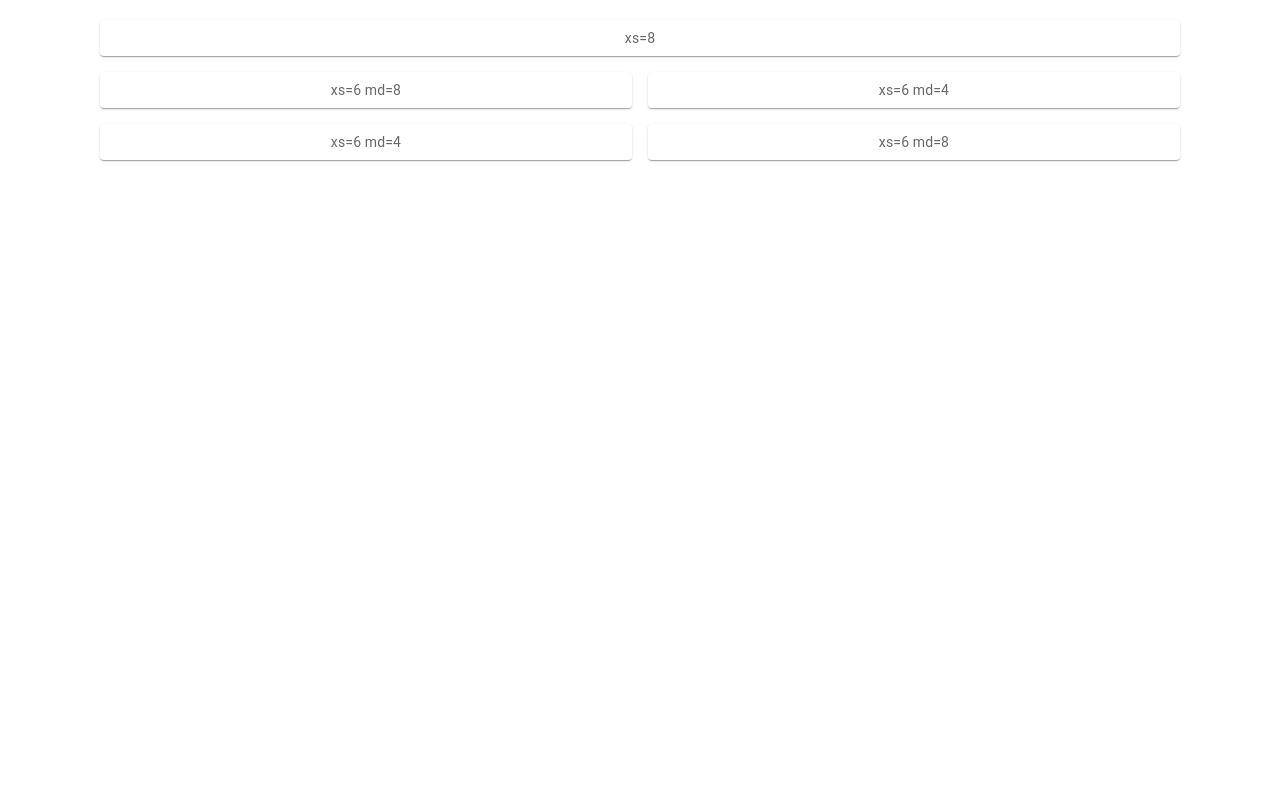
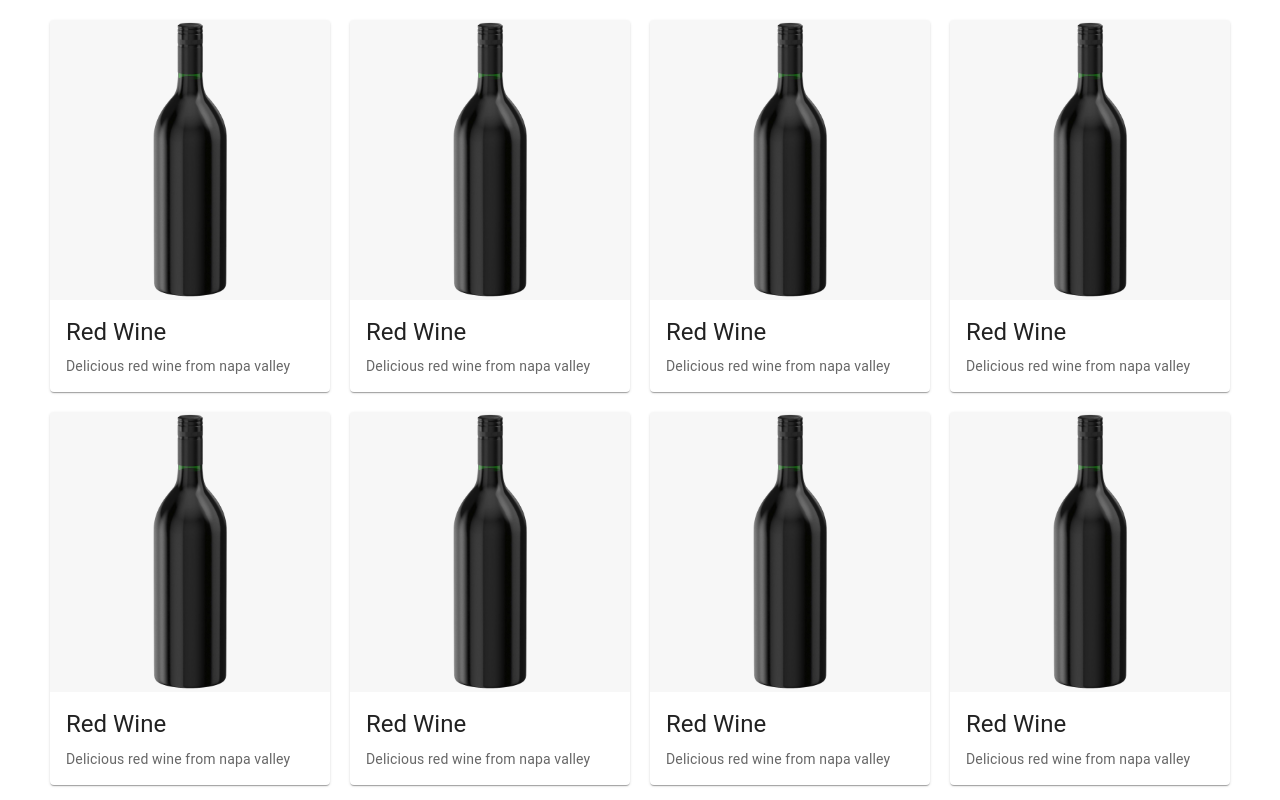
Before and after one commit to ericrhorn/wine_shop, a React (Create React App) app in the folder wine_shop/: page /#/store in a window 1280 px wide. Shown: the part 440-1240 px from the top of the page. Before the commit the page ends 800 px from the top, so only its background shows below. Built offline with nearby package versions, Linux system fonts and the light colour scheme.

Commit message:
home page and store

```diff
--- a/wine_shop/src/components/Home.js
+++ b/wine_shop/src/components/Home.js
@@ -1,8 +1,20 @@
 import React from 'react'
+import Box from '@mui/material/Box';
+import Grid from '@mui/material/Grid';
 
 function Home() {
   return (
-    <div>Home</div>
+    <div style={{ width: '90%', margin: '0 auto' }}>
+      <Box sx={{ display: 'flex', justifyContent: 'center', alignItems: 'center', border: 'solid black 1px' }}>
+        <Grid container justifyContent="center" alignItems="center" spacing={2}>
+          <Grid item xs={8}>
+            <h1 style={{ textAlign: 'center', fontSize: '50px' }}>The Wine Club</h1>
+            <p style={{lineHeight: '2', fontSize: '20px'}}>Sed quid ages tandem, si utilitas ab amicitia, ut fit saepe, defecerit? Hoc enim constituto in philosophia constituta sunt omnia. Quamquam te quidem video minime esse deterritum. Sic enim censent, oportunitatis esse beate vivere. Quid enim tanto opus est instrumento in optimis artibus comparandis? Omnium enim rerum principia parva sunt, sed suis progressionibus usa augentur nec sine causa; Hoc Hieronymus summum bonum esse dixit.</p>
+          </Grid>
+        </Grid>
+      </Box>
+
+    </div>
   )
 }
 
--- a/wine_shop/src/components/Store.js
+++ b/wine_shop/src/components/Store.js
@@ -1,23 +1,178 @@
 import * as React from 'react';
-import { styled } from '@mui/material/styles';
-import Box from '@mui/material/Box';
-import Paper from '@mui/material/Paper';
-import Grid from '@mui/material/Grid';
 
-const Item = styled(Paper)(({ theme }) => ({
-  backgroundColor: theme.palette.mode === 'dark' ? '#1A2027' : '#fff',
-  ...theme.typography.body2,
-  padding: theme.spacing(1),
-  textAlign: 'center',
-  color: theme.palette.text.secondary,
-}));
+import Card from '@mui/material/Card';
+import CardContent from '@mui/material/CardContent';
+import CardMedia from '@mui/material/CardMedia';
+import Typography from '@mui/material/Typography';
+import { CardActionArea } from '@mui/material';
+
+import wineBottle from '../assets/wine_bottle.jpeg'
+
+// import { styled } from '@mui/material/styles';
+// import Box from '@mui/material/Box';
+// import Paper from '@mui/material/Paper';
+// import Grid from '@mui/material/Grid';
+
+// const Item = styled(Paper)(({ theme }) => ({
+//   backgroundColor: theme.palette.mode === 'dark' ? '#1A2027' : '#fff',
+//   ...theme.typography.body2,
+//   padding: theme.spacing(1),
+//   textAlign: 'center',
+//   color: theme.palette.text.secondary,
+// }));
 
 
 
 function Store() {
   return (
-    <div style={{margin: '100px 100px', display: 'flex', justifyContent: 'center', alignItems: 'center'}}>
-      <Box sx={{ flexGrow: 1}}>
+    <div style={{ margin: '100px auto', maxWidth: '1200px', display: 'grid', gridTemplateColumns: 'repeat(auto-fit, minmax(250px, 1fr))', gap: '20px', padding: '0px 50px 50px' }}>
+
+    <Card sx={{ maxWidth: 345 }}>
+      <CardActionArea>
+        <CardMedia
+          component="img"
+          image={wineBottle}
+        />
+        <CardContent>
+          <Typography gutterBottom variant="h5" component="div">
+            Red Wine
+          </Typography>
+          <Typography variant="body2" color="text.secondary">
+            Delicious red wine from napa valley
+          </Typography>
+        </CardContent>
+      </CardActionArea>
+    </Card>
+    <Card sx={{ maxWidth: 345 }}>
+      <CardActionArea>
+        <CardMedia
+          component="img"
+          image={wineBottle}
+        />
+        <CardContent>
+          <Typography gutterBottom variant="h5" component="div">
+            Red Wine
+          </Typography>
+          <Typography variant="body2" color="text.secondary">
+            Delicious red wine from napa valley
+          </Typography>
+        </CardContent>
+      </CardActionArea>
+    </Card>
+    <Card sx={{ maxWidth: 345 }}>
+      <CardActionArea>
+        <CardMedia
+          component="img"
+          image={wineBottle}
+        />
+        <CardContent>
+          <Typography gutterBottom variant="h5" component="div">
+            Red Wine
+          </Typography>
+          <Typography variant="body2" color="text.secondary">
+            Delicious red wine from napa valley
+          </Typography>
+        </CardContent>
+      </CardActionArea>
+    </Card>
+    <Card sx={{ maxWidth: 345 }}>
+      <CardActionArea>
+        <CardMedia
+          component="img"
+          image={wineBottle}
+        />
+        <CardContent>
+          <Typography gutterBottom variant="h5" component="div">
+            Red Wine
+          </Typography>
+          <Typography variant="body2" color="text.secondary">
+            Delicious red wine from napa valley
+          </Typography>
+        </CardContent>
+      </CardActionArea>
+    </Card>
+    <Card sx={{ maxWidth: 345 }}>
+      <CardActionArea>
+        <CardMedia
+          component="img"
+          image={wineBottle}
+        />
+        <CardContent>
+          <Typography gutterBottom variant="h5" component="div">
+            Red Wine
+          </Typography>
+          <Typography variant="body2" color="text.secondary">
+            Delicious red wine from napa valley
+          </Typography>
+        </CardContent>
+      </CardActionArea>
+    </Card>
+    <Card sx={{ maxWidth: 345 }}>
+      <CardActionArea>
+        <CardMedia
+          component="img"
+          image={wineBottle}
+        />
+        <CardContent>
+          <Typography gutterBottom variant="h5" component="div">
+            Red Wine
+          </Typography>
+          <Typography variant="body2" color="text.secondary">
+            Delicious red wine from napa valley
+          </Typography>
+        </CardContent>
+      </CardActionArea>
+    </Card>
+    <Card sx={{ maxWidth: 345 }}>
+      <CardActionArea>
+        <CardMedia
+          component="img"
+          image={wineBottle}
+        />
+        <CardContent>
+          <Typography gutterBottom variant="h5" component="div">
+            Red Wine
+          </Typography>
+          <Typography variant="body2" color="text.secondary">
+            Delicious red wine from napa valley
+          </Typography>
+        </CardContent>
+      </CardActionArea>
+    </Card>
+    <Card sx={{ maxWidth: 345 }}>
+      <CardActionArea>
+        <CardMedia
+          component="img"
+          image={wineBottle}
+        />
+        <CardContent>
+          <Typography gutterBottom variant="h5" component="div">
+            Red Wine
+          </Typography>
+          <Typography variant="body2" color="text.secondary">
+            Delicious red wine from napa valley
+          </Typography>
+        </CardContent>
+      </CardActionArea>
+    </Card>
+    <Card sx={{ maxWidth: 345 }}>
+      <CardActionArea>
+        <CardMedia
+          component="img"
+          image={wineBottle}
+        />
+        <CardContent>
+          <Typography gutterBottom variant="h5" component="div">
+            Red Wine
+          </Typography>
+          <Typography variant="body2" color="text.secondary">
+            Delicious red wine from napa valley
+          </Typography>
+        </CardContent>
+      </CardActionArea>
+    </Card>
+
+      {/* <Box sx={{ flexGrow: 1}}>
         <Grid container spacing={2}>
           <Grid item xs={12}>
             <Item>xs=8</Item>
@@ -35,7 +190,7 @@ function Store() {
           <Item>xs=6 md=8</Item>
         </Grid>
         </Grid>
-      </Box>
+      </Box> */}
     </div>
       )
 }
```
Also changed, not shown: wine_shop/src/assets/wine_bottle.jpeg (added).
